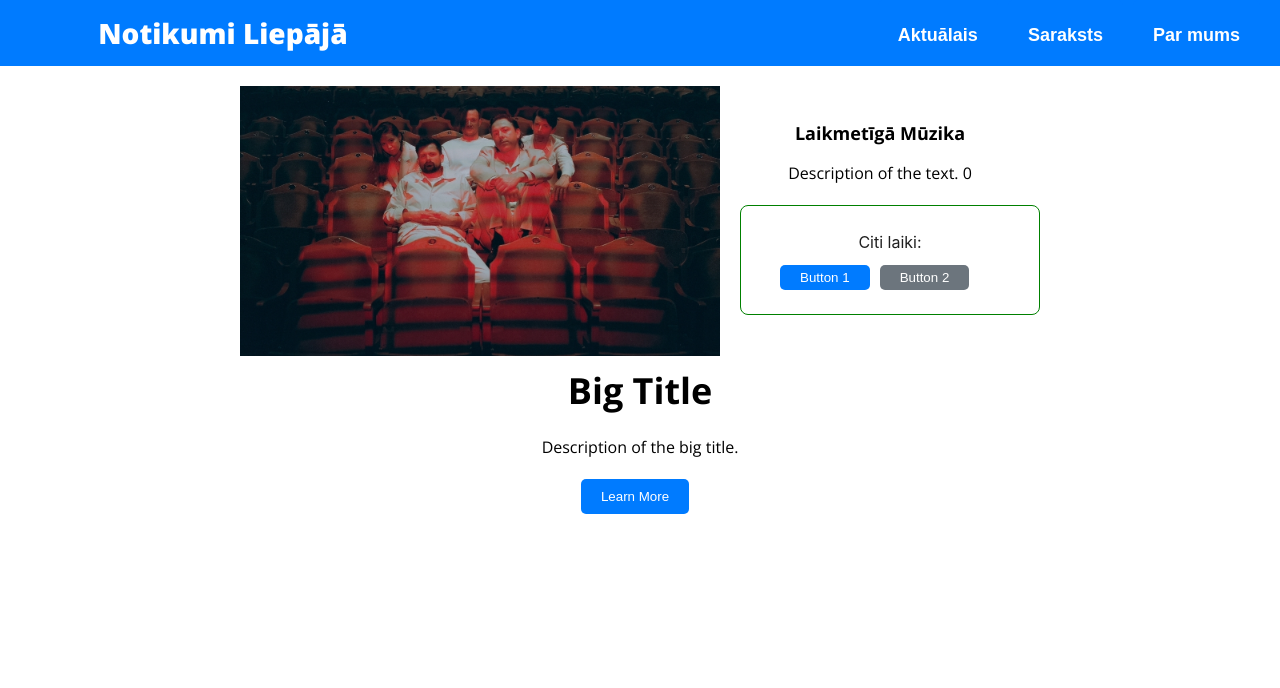
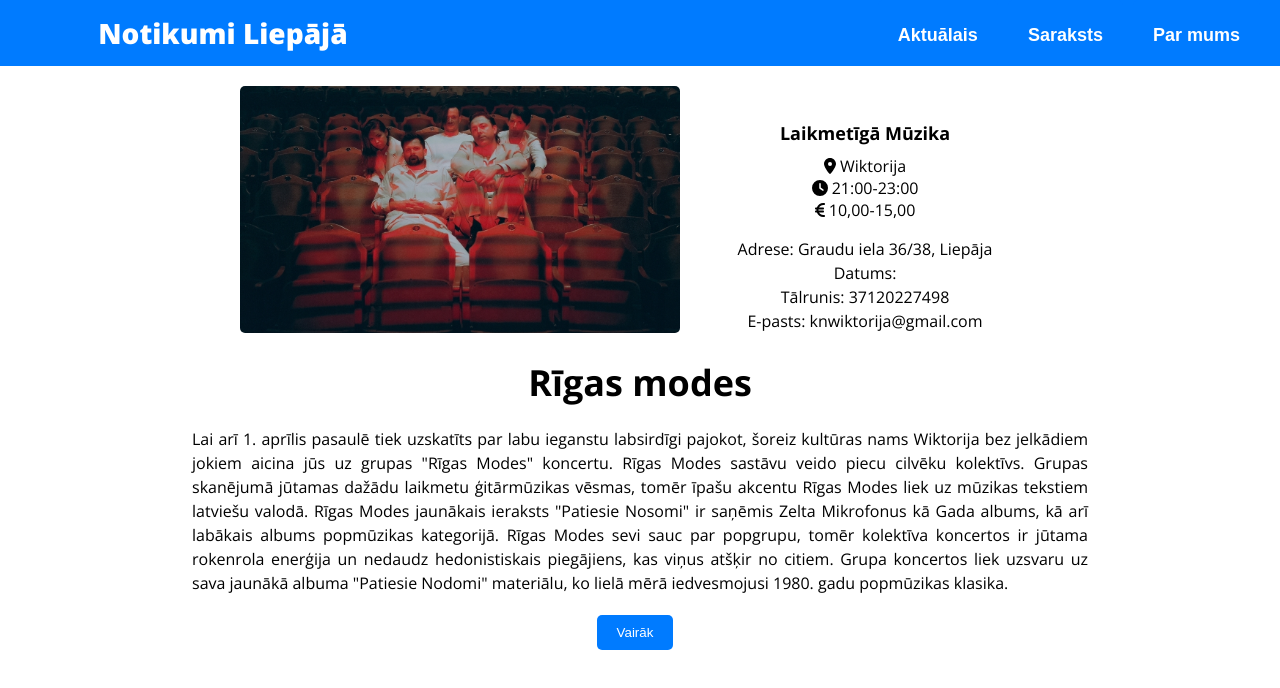
Before and after one commit to ExtraAngel/Notikumi_Liepaja_Projekts, a React (Create React App) app: page /EventPage/0 in a window 1280 px wide. Shown: the top 688 px of the page. Built offline with nearby package versions, Linux system fonts and the light colour scheme; a web font is replaced by a local one.

Commit message:
Improved event paged and sample json

```diff
--- a/src/BoxMain.js
+++ b/src/BoxMain.js
@@ -26,8 +26,7 @@ function BoxMain(A) {
 
         <ul className="box-ul">
           <li className="box-li">
-            <FontAwesomeIcon icon={faLocationDot}/> {" "}
-            {data.Pasakumi[A].Organizacija}
+            <FontAwesomeIcon icon={faLocationDot}/> {" "} {data.Pasakumi[A].Organizacija}
           </li>
           <li className="box-li">
             <FontAwesomeIcon icon={faClock} /> {data.Pasakumi[A].Laiks}
--- a/src/EventPage.js
+++ b/src/EventPage.js
@@ -2,6 +2,8 @@ import "./EventPageStyle.css";
 import React from "react";
 import { Card } from "antd";
 import data from "./Sample.json";
+import { FontAwesomeIcon } from "@fortawesome/react-fontawesome";
+import {faLocationDot,faClock,faEuroSign} from "@fortawesome/free-solid-svg-icons";
 import { useParams } from "react-router-dom";
 
 
@@ -12,25 +14,25 @@ function EventPage() {
     <div> {/* The big parent */}
     <div className="container"> {/* Splits the top into two */}
         <div className="image-ting"> {/* Image on left side */}
-            <img src={img} alt="Pasākuma Attēls"/>
+            <img src={img} alt="Pasākuma Attēls"  />
         </div>
         <div className="text"> {/* Text on the left*/}
             <h2>{data.Pasakumi[nr].Tips}</h2>
-            <p>Description of the text. {nr}</p>
-            <Card className="time-card">
-            <div className="time-time"> Citi laiki: </div>
-            <div className="button-group">
-              <button className="btn-first">Button 1</button>
-              <button className="btn-second">Button 2</button>
-            </div>
-            </Card>
+            <div><FontAwesomeIcon icon={faLocationDot}/> {" "} {data.Pasakumi[nr].Organizacija}</div>
+            <div><FontAwesomeIcon icon={faClock} /> {data.Pasakumi[nr].Laiks}</div>
+            <div><FontAwesomeIcon icon={faEuroSign} /> {data.Pasakumi[nr].Maksa} </div>
+            <p>Adrese: {data.Pasakumi[nr].Adrese} {data.Pasakumi[nr].Vieta}<br></br>
+            Datums:  {data.Pasakumi[nr].Datums}<br></br>
+            Tālrunis: {data.Pasakumi[nr].Tālrunis} <br></br>
+            E-pasts: {data.Pasakumi[nr].Epasts}
+            </p>
         </div>
     </div>
     <div> {/* Text on the bottom*/}
         <div className="text-under">
-            <h1>Big Title</h1>
-            <p>Description of the big title.</p>
-            <button className="btn-more">Learn More</button>
+            <h1>{data.Pasakumi[nr].Nosaukums}</h1>
+            <p className="apraksts">{data.Pasakumi[nr].Apraksts}</p>
+            <a href={data.Pasakumi[nr].Saite}><button className="btn-more">Vairāk</button></a>
         </div>
     </div>
     </div>
@@ -38,3 +40,13 @@ function EventPage() {
 }
 
 export default EventPage;
+
+/*
+<Card className="time-card">
+            <div className="time-time"> Citi laiki: </div>
+            <div className="button-group">
+              <button className="btn-first">Button 1</button>
+              <button className="btn-second">Button 2</button>
+            </div>
+            </Card>
+*/
--- a/src/EventPageStyle.css
+++ b/src/EventPageStyle.css
@@ -11,10 +11,12 @@
 .text {
     text-align: center;
     margin-top: 20px;
+    margin-left: 10px;
   }
 
 img {
     width: 100%;
+    border-radius: 5px;
   }
 
 h2 {
@@ -64,7 +66,15 @@ h1 {
   }
 .text-under {
     text-align: center;
+    margin-left: 15%;
+    margin-right: 15%;
   }
+
+ .apraksts{
+    text-align: justify;
+    text-justify: inter-word;
+  }
+
 .btn-more {
     background-color: #007bff;
     color: #fff;
--- a/src/Sample.json
+++ b/src/Sample.json
@@ -13,7 +13,7 @@
       "Maksa": "10,00-15,00",
       "Saite": "",
       "Tālrunis": "37120227498",
-      "E-pasts": "knwiktorija@gmail.com",
+      "Epasts": "knwiktorija@gmail.com",
       "Attēls": "1",
       "VaiAtkartojas": "FALSE"
     },
@@ -30,7 +30,7 @@
       "Maksa": "15,00-20,00",
       "Saite": "https://lielaisdzintars.lv/lv/kalendars/pasakums/rigas-saksofonu-kvartets-pasaules-skices",
       "Tālrunis": "37163424555",
-      "E-pasts": " info@lielaisdzintars.lv",
+      "Epasts": " info@lielaisdzintars.lv",
       "Attēls": "1",
       "VaiAtkartojas": "FALSE"
     },
@@ -47,7 +47,7 @@
       "Maksa": "0",
       "Saite": "",
       "Tālrunis": "37126371671",
-      "E-pasts": "tirgusrozulaukuma@gmail.com",
+      "Epasts": "tirgusrozulaukuma@gmail.com",
       "Attēls": "1",
       "VaiAtkartojas": "FALSE"
     },
@@ -64,7 +64,7 @@
       "Maksa": "6,50",
       "Saite": "https://cinamonkino.com/balle/filma/super-mario-brali-filma/lv",
       "Tālrunis": "37122025517",
-      "E-pasts": "balle@cinamonkino.com",
+      "Epasts": "balle@cinamonkino.com",
       "Attēls": "1",
       "VaiAtkartojas": "TRUE"
     },
@@ -81,7 +81,7 @@
       "Maksa": "10,00-12,00",
       "Saite": "https://ticketshop.lv/ru/events/4939",
       "Tālrunis": "37126808323",
-      "E-pasts": "naktsklubs@big7.lv",
+      "Epasts": "naktsklubs@big7.lv",
       "Attēls": "1",
       "VaiAtkartojas": "FALSE"
     }
--- a/src/styles.css
+++ b/src/styles.css
@@ -116,16 +116,16 @@ NAVBAR CSS
   margin: 0 1rem;
 }
 .name {
-  width: 50%;
+  width: 70%;
   margin-left: 45px;
 }
 .e-mail {
-  width: 50%;
+  width: 70%;
   margin-left: 45px;
   margin-top: 15px;
 }
 .text-area {
-  width: 50%;
+  width: 70%;
   margin-left: 45px;
   margin-top: 15px;
   padding: 15px;
@@ -140,12 +140,13 @@ NAVBAR CSS
 }
 .container {
   display: grid;
-  grid-template-columns: 60% 40%;
+  grid-template-columns: 55% 45%;
   text-align: center;
 }
 .col-lg-6 {
   text-align: center;
 }
+
 .event-rectangle {
   display: flex;
   flex-direction: row;
```
